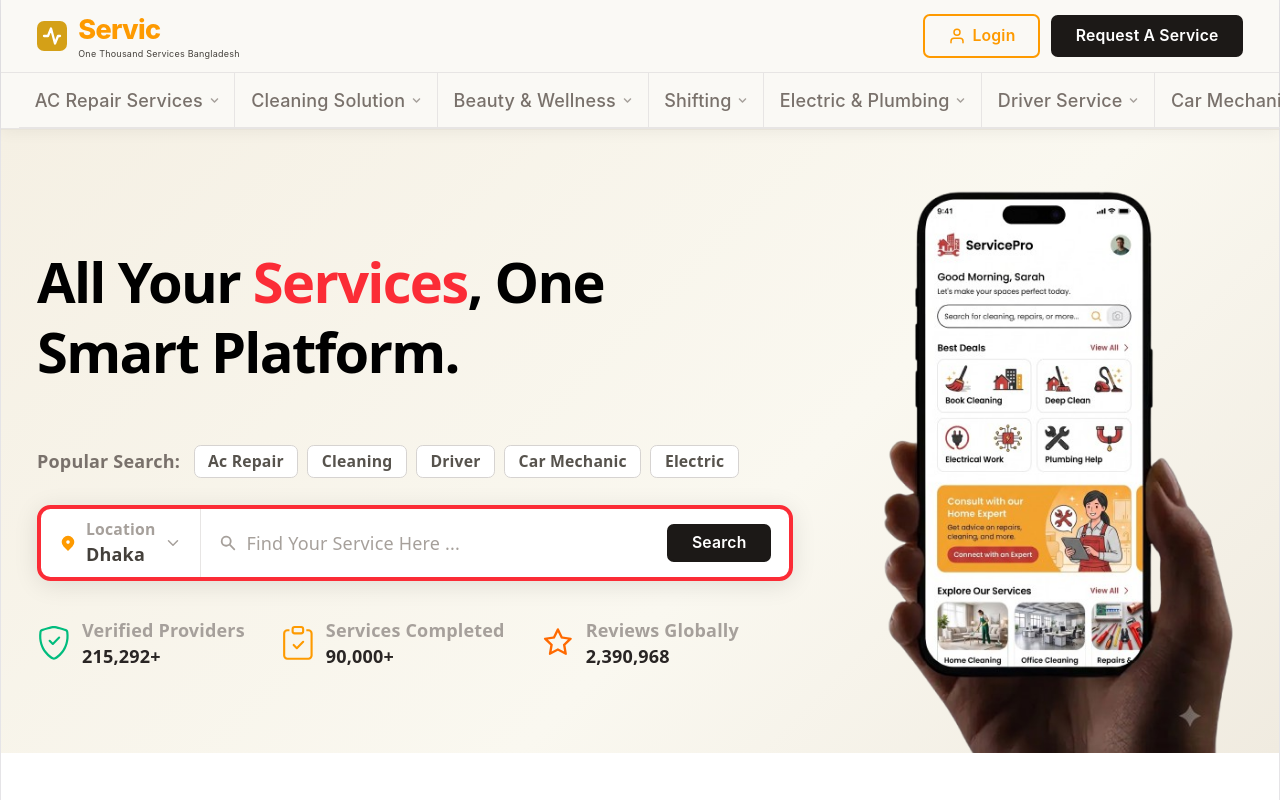
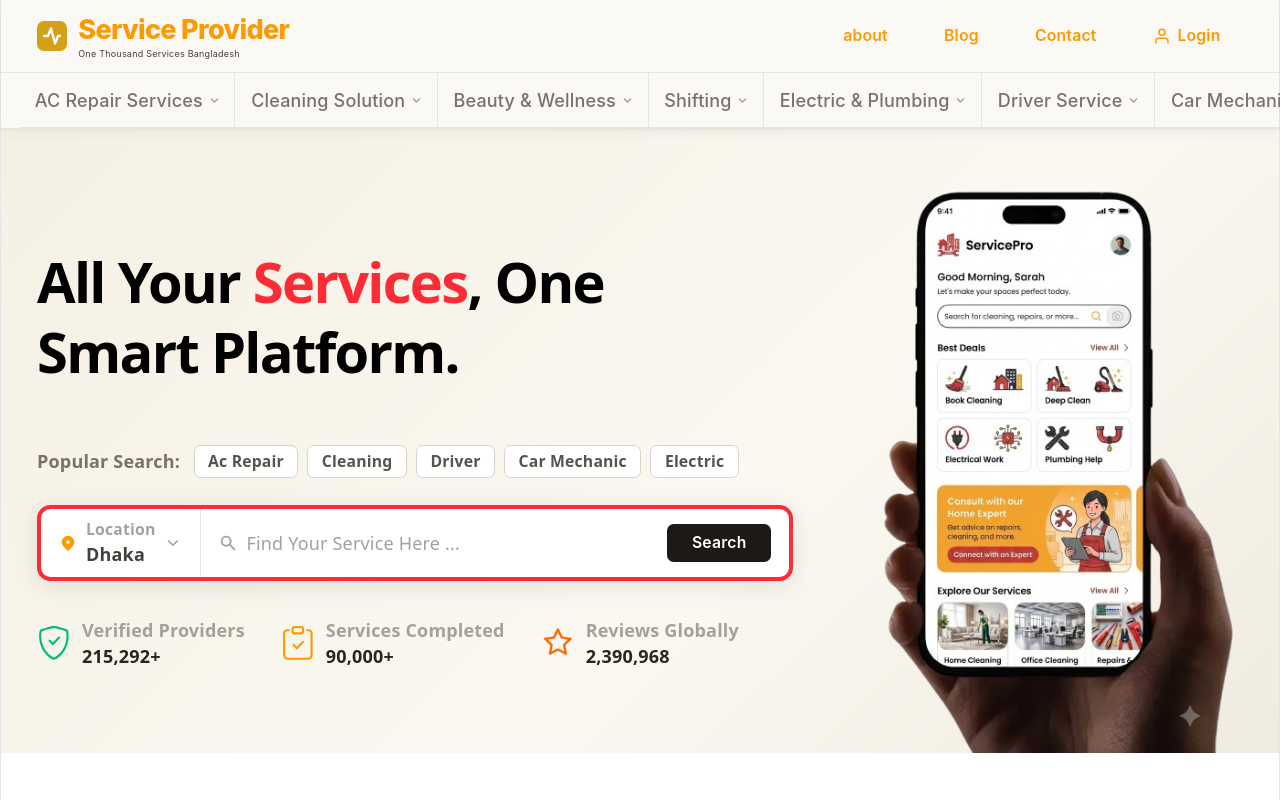
Before and after one commit to mdwasimdev1/service-management-frontend, a React (Vite) app: page / in a window 1280 px wide. Shown: the top 800 px of the page. Built offline with nearby package versions, Linux system fonts and the light colour scheme.

Commit message:
I Have Update Navbar

```diff
--- a/src/components/layout/Header.tsx
+++ b/src/components/layout/Header.tsx
@@ -133,7 +133,7 @@ export default function Header() {
           </span>
           <span className="flex flex-col leading-tight">
             <strong className="text-2xl font-extrabold tracking-tight text-amber-500">
-              Servic
+              Service Provider
             </strong>
             <small className="hidden sm:block text-[9px] text-stone-700 font-normal tracking-wide whitespace-nowrap">
               One Thousand Services Bangladesh
@@ -144,27 +144,47 @@ export default function Header() {
         {/* Desktop action buttons */}
         <div className="flex items-center gap-2.5">
           {/* Login – visible on tablet+ */}
-          <div className="hidden sm:inline-flex">
+
+
+          {/* Request A Service CTA – visible on md+ */}
+          <div className="hidden md:inline-flex">
+            <CustomButton
+              id="header-cta-btn"
+              href="/request"
+              variant="link"
+            >
+              about
+            </CustomButton>
+          </div>
+          <div className="hidden md:inline-flex">
+            <CustomButton
+              id="header-cta-btn"
+              href="/request"
+              variant="link"
+            >
+              Blog
+            </CustomButton>
+          </div>
+          <div className="hidden md:inline-flex">
+            <CustomButton
+              id="header-cta-btn"
+              href="/contact"
+              variant="link"
+            >
+             Contact
+            </CustomButton>
+          </div>
+           <div className="hidden sm:inline-flex">
             <CustomButton
               id="header-login-btn"
               href="/login"
-              variant="outline"
+              variant="link"
               icon={<FiUser />}
             >
               Login
             </CustomButton>
           </div>
 
-          {/* Request A Service CTA – visible on md+ */}
-          <div className="hidden md:inline-flex">
-            <CustomButton
-              id="header-cta-btn"
-              href="/request"
-              variant="primary"
-            >
-              Request A Service
-            </CustomButton>
-          </div>
 
           {/* Hamburger – mobile only */}
           <button
@@ -271,6 +291,27 @@ export default function Header() {
               {/* Mobile CTA row */}
               <div className="flex flex-col sm:flex-row gap-3 p-4">
                 <CustomButton
+                  href="/request"
+                  variant="link"
+                  className="flex-1"
+                >
+                  About Us
+                </CustomButton>
+                <CustomButton
+                  href="/request"
+                  variant="link"
+                  className="flex-1"
+                >
+                  Blog
+                </CustomButton>
+                <CustomButton
+                  href="/request"
+                  variant="link"
+                  className="flex-1"
+                >
+                  Contact
+                </CustomButton>
+                <CustomButton
                   href="/login"
                   variant="outline"
                   icon={<FiUser />}
@@ -278,13 +319,7 @@ export default function Header() {
                 >
                   Login
                 </CustomButton>
-                <CustomButton
-                  href="/request"
-                  variant="primary"
-                  className="flex-1"
-                >
-                  Request A Service
-                </CustomButton>
+
               </div>
             </nav>
           </motion.div>
--- a/src/components/ui/CustomButton.tsx
+++ b/src/components/ui/CustomButton.tsx
@@ -1,6 +1,7 @@
 import React from "react";
 
-type ButtonVariant = "primary" | "outline";
+// ১. নতুন ভ্যারিয়েন্ট "danger" যোগ করা হলো
+type ButtonVariant = "primary" | "outline" | "danger" | "link";
 
 interface CustomButtonProps {
   children: React.ReactNode;
@@ -25,36 +26,46 @@ export default function CustomButton({
   icon,
   fullWidth = false,
 }: CustomButtonProps) {
-  const isPrimary = variant === "primary";
-
   const ANIM = "transition-transform duration-600 ease-in-out";
 
+  // ২. বেস স্টাইলগুলো আলাদা অবজেক্টে রাখা হলো
+  const variantBaseStyles = {
+    primary: "bg-stone-900 border-2 border-solid border-stone-900 hover:border-amber-500 hover:shadow-[0_6px_24px_rgba(212,160,23,0.40)]",
+    outline: "bg-transparent border-2 border-solid border-amber-500 hover:shadow-[0_6px_20px_rgba(212,160,23,0.32)]",
+    danger: "bg-red-500 border-2 border-solid border-red-500 hover:border-red-600 hover:shadow-[0_6px_24px_rgba(239,68,68,0.40)]",
+    link: "bg-transparent border-0 hover:underline",
+  };
+
+  // ৩. নরমাল টেক্সট কালার
+  const variantTextStyles = {
+    primary: "text-white",
+    outline: "text-amber-500",
+    link: "text-amber-500",
+    danger: "text-white",
+  };
+
+  // ৪. হোভার করলে এনিমেশন হয়ে যে ব্যাকগ্রাউন্ড ও টেক্সট আসবে
+  const variantHoverBgStyles = {
+    primary: "bg-amber-500 text-stone-900",
+    outline: "bg-amber-500 text-stone-900",
+    danger: "bg-red-700 text-white",
+    link: "bg-amber-500 text-white no-underline",
+  };
+
   const base = [
-    // overflow-hidden clips both the rising combined layer and the exiting default text
     "group relative inline-flex items-center justify-center overflow-hidden",
     "cursor-pointer select-none whitespace-nowrap no-underline",
+    "rounded-md px-5 py-2.5",
+    "font-semibold text-sm font-[Inter,system-ui,sans-serif] leading-none",
+    "disabled:cursor-not-allowed disabled:opacity-50 disabled:shadow-none",
 
-    // Shape & spacing
-    "rounded-md px-5 py-2.5",
+    // এখান থেকে ডাইনামিক স্টাইল পাবে
+    variantBaseStyles[variant],
 
-    // Typography
-    "font-semibold text-sm font-[Inter,system-ui,sans-serif] leading-none",
-
-    // Variant base colours + hover glow
-    isPrimary
-      ? "bg-stone-900 border-2 border-stone-900 hover:border-amber-500 hover:shadow-[0_6px_24px_rgba(212,160,23,0.40)]"
-      : "bg-transparent border-2 border-amber-500 hover:shadow-[0_6px_20px_rgba(212,160,23,0.32)]",
-
-    // Border-color + shadow get their own shorter transition
     "transition-[border-color,box-shadow] duration-1000 ease-out",
-
-    // Active press + focus ring
     "active:scale-[0.97]",
     "focus-visible:outline focus-visible:outline-[2.5px] focus-visible:outline-amber-500 focus-visible:outline-offset-[3px]",
-
-    // Full-width form variant
     fullWidth ? "w-full py-5 rounded-md text-[0.9375rem]" : "",
-
     className,
   ]
     .filter(Boolean)
@@ -69,7 +80,7 @@ export default function CustomButton({
           relative z-10 ${rowLayout}
           translate-y-0 group-hover:-translate-y-full
           ${ANIM}
-          ${isPrimary ? "text-white" : "text-amber-500"}
+          ${variantTextStyles[variant]}
         `}
       >
         {icon && <span className={`${rowLayout} text-base`}>{icon}</span>}
@@ -79,7 +90,7 @@ export default function CustomButton({
       <span
         className={`
           absolute inset-0 z-20 rounded-[inherit]
-          bg-amber-500 text-stone-900
+          ${variantHoverBgStyles[variant]}
           ${rowLayout} justify-center
           translate-y-full group-hover:translate-y-0
           ${ANIM}
@@ -91,7 +102,6 @@ export default function CustomButton({
     </>
   );
 
-  // ── Render as <a> or <button> ────────────────────────────────────────────────
   if (href) {
     return (
       <a id={id} href={href} className={base} onClick={onClick}>
```
